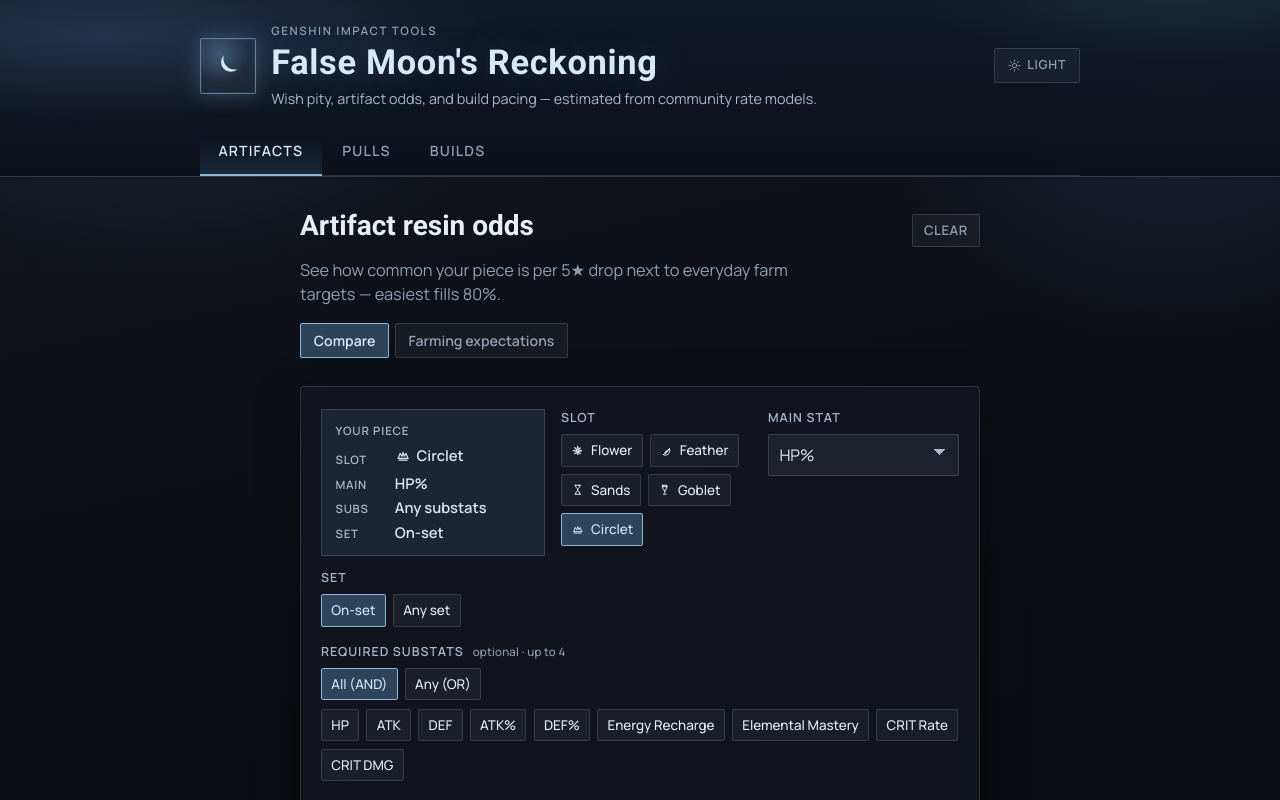
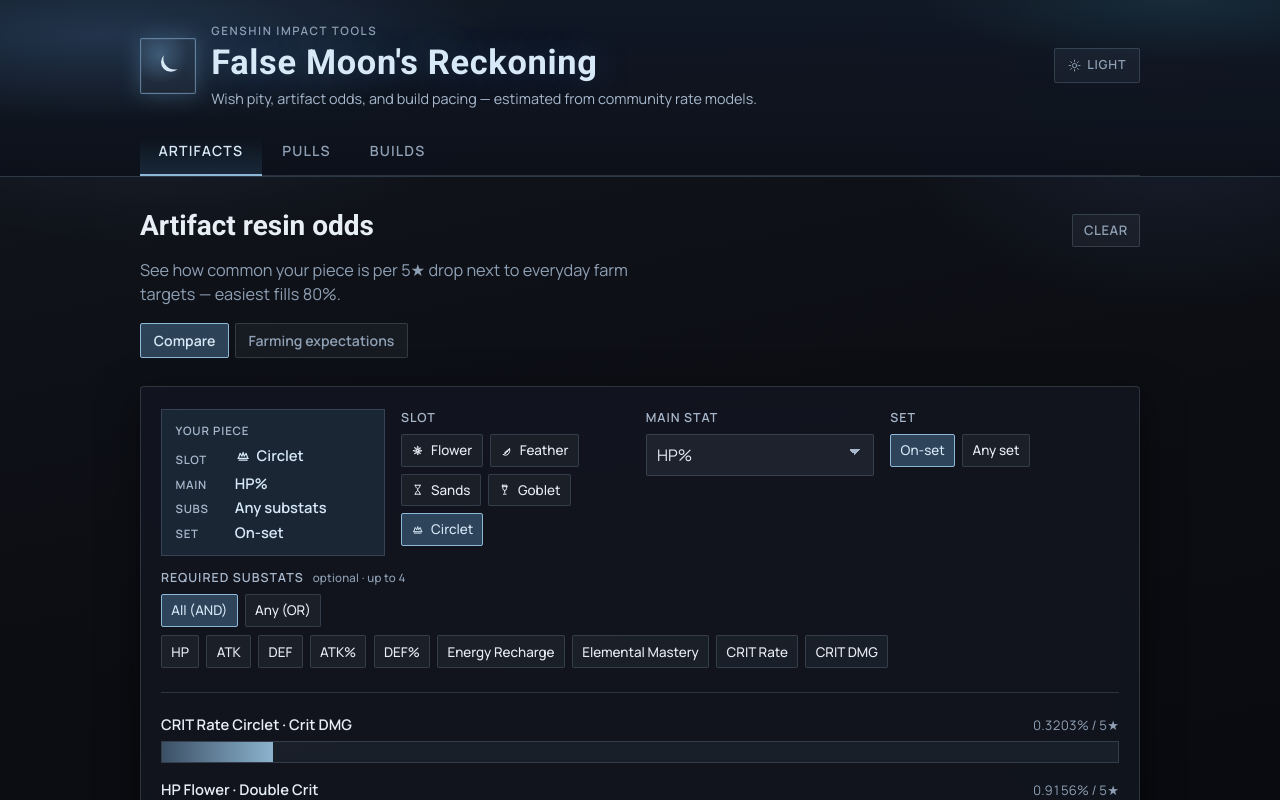
Before and after one commit to jadilorenzo/genshin_calculator, a React (Vite) app: page /artifacts/compare in a window 1280 px wide. Shown: the top 800 px of the page. Built offline with nearby package versions, Linux system fonts and the light colour scheme.

Commit message:
Css changes

```diff
--- a/src/App.css
+++ b/src/App.css
@@ -11,6 +11,7 @@
 }
 
 .app {
+  --content-width: 1040px;
   width: 100%;
   min-height: 100vh;
   font-family: 'Manrope', sans-serif;
@@ -18,7 +19,7 @@
 }
 
 .app-body {
-  width: min(720px, 100%);
+  width: min(var(--content-width), 100%);
   margin: 0 auto;
   padding: 1.75rem 1.25rem 3rem;
 }
@@ -71,7 +72,7 @@
 
 .site-header-inner {
   position: relative;
-  width: min(920px, 100%);
+  width: min(var(--content-width), 100%);
   margin: 0 auto;
   padding: 1.35rem 1.25rem 0;
 }
```
